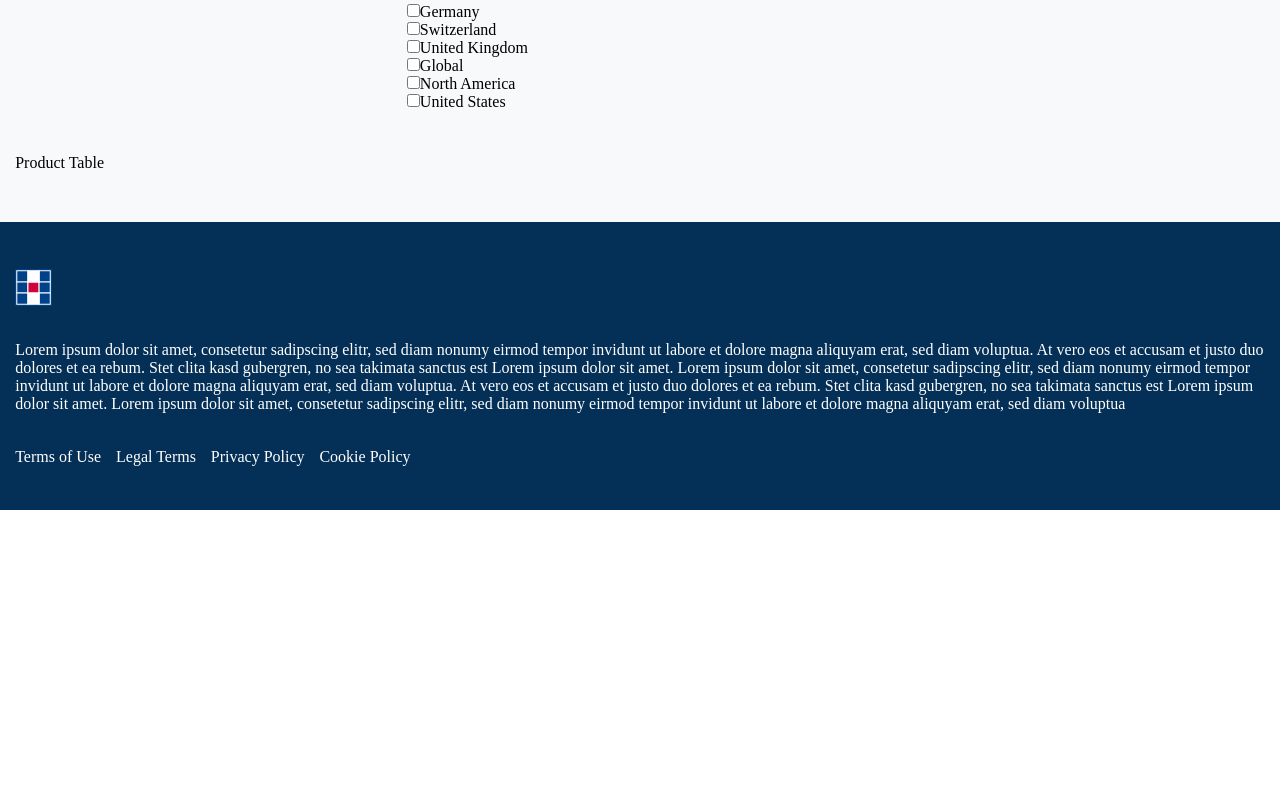
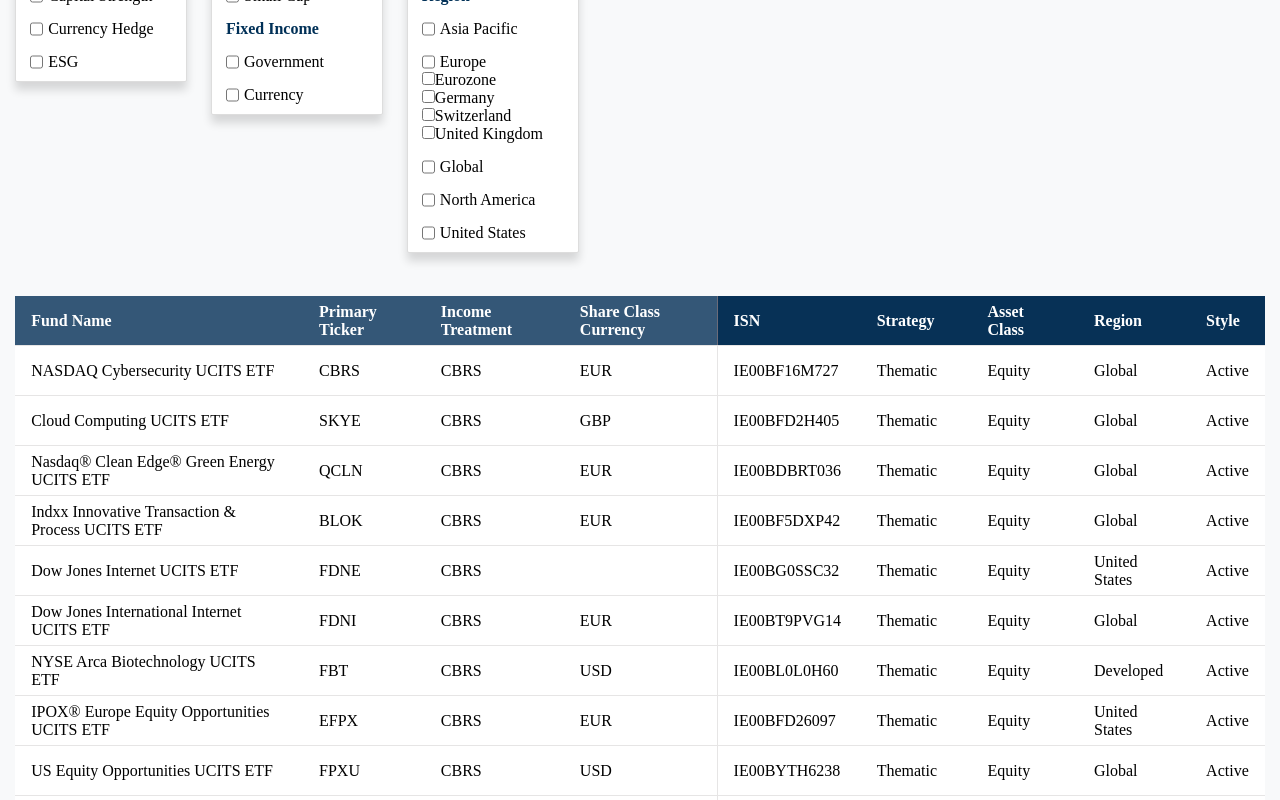
Before and after one commit to marcosriani/product-finder, a React (Vite) app: page / in a window 1280 px wide. Shown: the part 400-1200 px from the top of the page. Before the commit the page ends 910 px from the top, so only its background shows below. Built offline with nearby package versions, Linux system fonts and the light colour scheme.

Commit message:
Add table data and style it

```diff
--- /dev/null
+++ b/src/__data__/fund-data.ts
@@ -0,0 +1,145 @@
+export const fundData = [
+  {
+    fund_name: 'NASDAQ Cybersecurity UCITS ETF',
+    primary_ticker: 'CBRS',
+    income_treatment: 'CBRS',
+    share_class_currency: 'EUR',
+    ISN: 'IE00BF16M727',
+    strategy: 'Thematic',
+    asset_class: 'Equity',
+    region: 'Global',
+    style: 'Active',
+  },
+  {
+    fund_name: 'Cloud Computing UCITS ETF',
+    primary_ticker: 'SKYE',
+    income_treatment: 'CBRS',
+    share_class_currency: 'GBP',
+    ISN: 'IE00BFD2H405',
+    strategy: 'Thematic',
+    asset_class: 'Equity',
+    region: 'Global',
+    style: 'Active',
+  },
+  {
+    fund_name: 'Nasdaq® Clean Edge® Green Energy UCITS ETF',
+    primary_ticker: 'QCLN',
+    income_treatment: 'CBRS',
+    share_class_currency: 'EUR',
+    ISN: 'IE00BDBRT036',
+    strategy: 'Thematic',
+    asset_class: 'Equity',
+    region: 'Global',
+    style: 'Active',
+  },
+  {
+    fund_name: 'Indxx Innovative Transaction & Process UCITS ETF',
+    primary_ticker: 'BLOK',
+    income_treatment: 'CBRS',
+    share_class_currency: 'EUR',
+    ISN: 'IE00BF5DXP42',
+    strategy: 'Thematic',
+    asset_class: 'Equity',
+    region: 'Global',
+    style: 'Active',
+  },
+  {
+    fund_name: 'Dow Jones Internet UCITS ETF',
+    primary_ticker: 'FDNE',
+    income_treatment: 'CBRS',
+    share_class_currency: '',
+    ISN: 'IE00BG0SSC32',
+    strategy: 'Thematic',
+    asset_class: 'Equity',
+    region: 'United States',
+    style: 'Active',
+  },
+  {
+    fund_name: 'Dow Jones International Internet UCITS ETF',
+    primary_ticker: 'FDNI',
+    income_treatment: 'CBRS',
+    share_class_currency: 'EUR',
+    ISN: 'IE00BT9PVG14',
+    strategy: 'Thematic',
+    asset_class: 'Equity',
+    region: 'Global',
+    style: 'Active',
+  },
+  {
+    fund_name: 'NYSE Arca Biotechnology UCITS ETF',
+    primary_ticker: 'FBT',
+    income_treatment: 'CBRS',
+    share_class_currency: 'USD',
+    ISN: 'IE00BL0L0H60',
+    strategy: 'Thematic',
+    asset_class: 'Equity',
+    region: 'Developed',
+    style: 'Active',
+  },
+  {
+    fund_name: 'IPOX® Europe Equity Opportunities UCITS ETF',
+    primary_ticker: 'EFPX',
+    income_treatment: 'CBRS',
+    share_class_currency: 'EUR',
+    ISN: 'IE00BFD26097',
+    strategy: 'Thematic',
+    asset_class: 'Equity',
+    region: 'United States',
+    style: 'Active',
+  },
+  {
+    fund_name: 'US Equity Opportunities UCITS ETF',
+    primary_ticker: 'FPXU',
+    income_treatment: 'CBRS',
+    share_class_currency: 'USD',
+    ISN: 'IE00BYTH6238',
+    strategy: 'Thematic',
+    asset_class: 'Equity',
+    region: 'Global',
+    style: 'Active',
+  },
+  {
+    fund_name: 'FactorFX UCITS ETF',
+    primary_ticker: 'FXEU',
+    income_treatment: 'CBRS',
+    share_class_currency: 'EUR (H)',
+    ISN: 'IE00BD5HBS12',
+    strategy: 'Fixed Income',
+    asset_class: 'Fixed Income',
+    region: 'Global',
+    style: 'Index',
+  },
+  {
+    fund_name: 'FactorFX UCITS ETF',
+    primary_ticker: 'FTFX',
+    income_treatment: 'CBRS',
+    share_class_currency: 'USD',
+    ISN: 'IE00BD5HBQ97',
+    strategy: 'Fixed Income',
+    asset_class: 'Fixed Income',
+    region: 'Global',
+    style: 'Index',
+  },
+  {
+    fund_name: 'FactorFX UCITS ETF',
+    primary_ticker: 'FXGB',
+    income_treatment: 'CBRS',
+    share_class_currency: 'GBP (H)',
+    ISN: 'IE00BD5HBR05',
+    strategy: 'Fixed Income',
+    asset_class: 'Fixed Income',
+    region: 'Global',
+    style: 'Index',
+  },
+  {
+    fund_name: 'FactorFX UCITS ETF',
+    primary_ticker: 'FSOV',
+    income_treatment: 'CBRS',
+    share_class_currency: 'EUR',
+    ISN: 'IE00BKS2X317',
+    strategy: 'Fixed Income',
+    asset_class: 'Fixed Income',
+    region: 'Global',
+    style: 'Index',
+  },
+];
--- a/src/components/main-content/checkbox/checkbox.module.css
+++ b/src/components/main-content/checkbox/checkbox.module.css
@@ -10,8 +10,9 @@
   padding: 0 1rem;
   cursor: pointer;
   background-color: #fff;
-  border: 2px solid #dddddd;
+  border: 1px solid #ddd;
   border-radius: 2px;
+  text-transform: capitalize;
 }
 
 .checkbox__select-element {
@@ -35,5 +36,34 @@
   height: 6.42px;
 }
 
-.checkbox__label {
+.checkbox-options {
+  background-color: #fff;
+  border-radius: 2px;
+  box-shadow: 0px 8px 10px #00000024;
+  border: 1px solid #ddd;
+  padding: 0.625rem 0.875rem;
+  display: flex;
+  flex-direction: column;
+  justify-content: center;
+  gap: 0.9375rem;
 }
+
+.checkbox-options__item {
+  display: flex;
+  flex-direction: column;
+  justify-content: center;
+  gap: 0.9375rem;
+}
+
+.checkbox-options__item-title {
+  font: normal normal medium 15px/19px Roboto;
+  letter-spacing: 0px;
+  color: #003057;
+  text-transform: capitalize;
+  font-weight: 600;
+}
+
+.checkbox-options__item-label {
+  display: flex;
+  gap: 5px;
+}
--- a/src/components/main-content/checkbox/index.tsx
+++ b/src/components/main-content/checkbox/index.tsx
@@ -1,20 +1,25 @@
 import { nanoid } from 'nanoid';
 import styles from './checkbox.module.css';
+import React from 'react';
 
 type FilterOptions = {
   [key: string]:
-    | { value: string; label: string }[]
+    | {
+        value: string;
+        label: string;
+        options?: { value: string; label: string }[];
+      }[]
     | {
         group: string;
-        options: { value: string; label: string }[];
+        options: {
+          value: string;
+          label: string;
+          options?: { value: string; label: string }[];
+        }[];
       }[];
 };
 
-type FilterData = {
-  filterOptions: FilterOptions;
-};
-
-const Checkbox = ({ filterOptions }: FilterData) => {
+const Checkbox = ({ filterOptions }: { filterOptions: FilterOptions }) => {
   console.log(filterOptions);
 
   return (
@@ -43,29 +48,60 @@
             {/* For each filter category (represented by the keys in filterOptions),
           map over the corresponding array of options and render checkboxes
           based on the shape of each option item   */}
+            <div className={styles['checkbox-options']}>
               {filterOptions[option].map((item, index) => {
                 const checkboxId = `${optionKey}-${index}`;
 
                 if ('group' in item) {
                   // Handle the case when item is a grouped option
                   return (
-                  <div key={`${checkboxId}-group`}>
-                    <p>{item.group}</p>
+                    <div
+                      key={`${checkboxId}-group`}
+                      className={styles['checkbox-options__item']}
+                    >
+                      <p className={styles['checkbox-options__item-title']}>
+                        {item.group}
+                      </p>
 
                       {item.options.map((option, index) => (
                         <div key={`${checkboxId}-group-${index}`}>
+                          <div
+                            className={styles['checkbox-options__item-label']}
+                          >
                             <input
                               type="checkbox"
                               id={`${checkboxId}-${index}`}
                               name={option.value}
                               value={option.value}
                             />
-                        <label
-                          className={styles['checkbox__label']}
-                          htmlFor={`${checkboxId}-${index}`}
-                        >
+                            <label htmlFor={`${checkboxId}-${index}`}>
                               {option.label}
                             </label>
+                          </div>
+
+                          {option.options && (
+                            <div>
+                              {option.options.map((innerOption, index) => (
+                                <React.Fragment
+                                  key={`${checkboxId}-group-${index}`}
+                                >
+                                  <div>
+                                    <input
+                                      type="checkbox"
+                                      id={`${checkboxId}-innerOption-${index}`}
+                                      name={innerOption.value}
+                                      value={innerOption.value}
+                                    />
+                                    <label
+                                      htmlFor={`${checkboxId}-innerOption-${index}`}
+                                    >
+                                      {innerOption.label}
+                                    </label>
+                                  </div>
+                                </React.Fragment>
+                              ))}
+                            </div>
+                          )}
                         </div>
                       ))}
                     </div>
@@ -74,6 +110,7 @@
                   // Handle the case when item is a simple option
                   return (
                     <div key={`${checkboxId}-no-group`}>
+                      <div className={styles['checkbox-options__item-label']}>
                         <input
                           type="checkbox"
                           id={checkboxId}
@@ -87,9 +124,35 @@
                           {item.label}
                         </label>
                       </div>
+                      {item.options && (
+                        <div>
+                          {item.options.map((innerOption, index) => (
+                            <React.Fragment
+                              key={`${checkboxId}-innerOption-${index}`}
+                            >
+                              <div>
+                                <input
+                                  type="checkbox"
+                                  id={`${checkboxId}-innerOption-${index}`}
+                                  name={innerOption.value}
+                                  value={innerOption.value}
+                                />
+                                <label
+                                  className={styles['checkbox__label']}
+                                  htmlFor={`${checkboxId}-innerOption-${index}`}
+                                >
+                                  {innerOption.label}
+                                </label>
+                              </div>
+                            </React.Fragment>
+                          ))}
+                        </div>
+                      )}
+                    </div>
                   );
                 }
               })}
+            </div>
           </div>
         );
       })}
--- a/src/components/main-content/index.tsx
+++ b/src/components/main-content/index.tsx
@@ -1,3 +1,4 @@
+import { fundData } from '../../__data__/fund-data';
 import styles from './main-content.module.css';
 import ProductsFilter from './products-filter';
 import ProductsTable from './products-table';
@@ -7,7 +8,7 @@
     <div className={styles['main-content']}>
       <section className={styles['main-content__section']}>
         <ProductsFilter />
-        <ProductsTable />
+        <ProductsTable fundData={fundData} />
       </section>
     </div>
   );
--- a/src/components/main-content/products-filter/index.tsx
+++ b/src/components/main-content/products-filter/index.tsx
@@ -11,11 +11,21 @@
     { value: 'esg', label: 'ESG' },
   ],
   'asset class': [
+    {
+      group: 'equity',
+      options: [
         { value: 'all-cap', label: 'All Cap' },
         { value: 'large-cap', label: 'Large Cap' },
         { value: 'small-cap', label: 'Small Cap' },
+      ],
+    },
+    {
+      group: 'fixed income',
+      options: [
         { value: 'government', label: 'Government' },
         { value: 'currency', label: 'Currency' },
+      ],
+    },
   ],
   'market & region': [
     {
@@ -29,11 +39,16 @@
       group: 'region',
       options: [
         { value: 'asia-pacific', label: 'Asia Pacific' },
-        { value: 'europe', label: 'Europe' },
+        {
+          value: 'europe',
+          label: 'Europe',
+          options: [
             { value: 'eurozone', label: 'Eurozone' },
             { value: 'germany', label: 'Germany' },
             { value: 'switzerland', label: 'Switzerland' },
             { value: 'united-kingdom', label: 'United Kingdom' },
+          ],
+        },
         { value: 'global', label: 'Global' },
         { value: 'north-america', label: 'North America' },
         { value: 'united-states', label: 'United States' },
--- a/src/components/main-content/products-table/index.tsx
+++ b/src/components/main-content/products-table/index.tsx
@@ -1,5 +1,59 @@
-const ProductsTable = () => {
-  return <div>Product Table</div>;
+type FundData = {
+  fund_name: string;
+  primary_ticker: string;
+  income_treatment: string;
+  share_class_currency: string;
+  ISN: string;
+  strategy: string;
+  asset_class: string;
+  region: string;
+  style: string;
+}[];
+
+import style from './products-table.module.css';
+
+const ProductsTable = ({ fundData }: { fundData: FundData }) => {
+  console.log(fundData);
+
+  // Get the keys from the first object in the fundData array
+  const tableHeaders = fundData.length > 0 ? Object.keys(fundData[0]) : [];
+
+  return (
+    <table className={style.table}>
+      <thead className={style.table__header}>
+        <tr className={style.table__row}>
+          {tableHeaders.map((header, index) => (
+            <th
+              className={`${style['table__row-item']} ${
+                index <= 3
+                  ? style['table__row-item-head-right']
+                  : style['table__row-item-head-left']
+              } ${index === 3 ? style['border-right-header'] : ''}`}
+              key={index}
+            >
+              {header.split('_').join(' ')}
+            </th>
+          ))}
+        </tr>
+      </thead>
+      <tbody className={style.table__body}>
+        {fundData.map((fund, index) => (
+          <tr className={style.table__row} key={index}>
+            {tableHeaders.map((header, cellIndex) => (
+              <td
+                className={`${style['table__row-item']} ${
+                  cellIndex === 3 ? style['border-right-body'] : ''
+                }`}
+                key={`${index}-${cellIndex}`}
+              >
+                {fund[header as keyof typeof fund]}
+              </td>
+            ))}
+          </tr>
+        ))}
+      </tbody>
+    </table>
+  );
 };
 
 export default ProductsTable;
--- a/src/components/main-content/products-table/products-table.module.css
+++ b/src/components/main-content/products-table/products-table.module.css
@@ -0,0 +1,39 @@
+.table {
+  text-transform: capitalize;
+  border-collapse: collapse;
+  border-spacing: 0;
+  background: #fff;
+}
+
+.table__header {
+  color: #fff;
+  text-align: left;
+}
+
+.table__body {
+}
+
+.table__row {
+  height: 50px;
+}
+
+.table__row-item {
+  padding: 0 1rem;
+  border-bottom: 1px solid rgb(230, 229, 229);
+}
+
+.table__row-item-head-right {
+  background-color: #345777;
+}
+
+.table__row-item-head-left {
+  background-color: #073156;
+}
+
+.border-right-header {
+  border-right: 1px solid rgb(108 108 121);
+}
+
+.border-right-body {
+  border-right: 1px solid rgb(230, 229, 229);
+}
```
Lines whose indentation alone changed are shown as unchanged.
